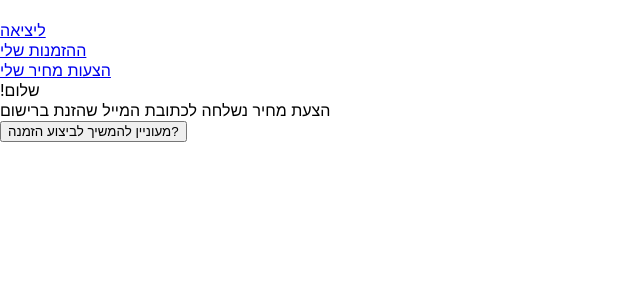
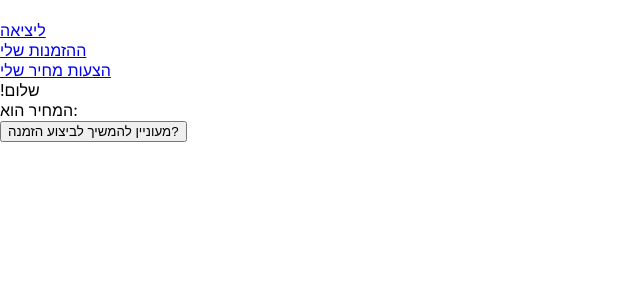
Before and after one commit to EfratHorwitz/booksPrint, a React (Create React App) app: page /tmpAfterReg in a window 1280 px wide. Shown: the top 300 px of the page, without its empty margins (0-640 px from the left). Built offline with nearby package versions, Linux system fonts and the light colour scheme.

Commit message:
shulamit

```diff
--- a/src/components/tmpAfterReg.js
+++ b/src/components/tmpAfterReg.js
@@ -17,7 +17,8 @@ function TmpAfterReg(props){
             <div>
             !שלום
             <br/>
-            הצעת מחיר נשלחה לכתובת המייל שהזנת ברישום
+            המחיר הוא:
+            {localStorage.getItem('sum')}
             </div>
             <div>
                 {/* <PriceProposal/> */}
--- a/src/components/userScreenHard.js
+++ b/src/components/userScreenHard.js
@@ -57,7 +57,7 @@ function UserScreenHard(props) {
         let newBook = props.book;
         newBook.userId = localStorage.getItem("userid");
         postBook(newBook);
-
+        calcCost();
         if (localStorage.getItem('token') != null)
             history.push("/tmpAfterReg");
         else (
@@ -454,6 +454,7 @@ function UserScreenHard(props) {
 
         totalSum = luchot + print + paper + dekel + kat + line;
         debugger;
+        localStorage.setItem('sum', totalSum);
         return totalSum;
     }
 
```
